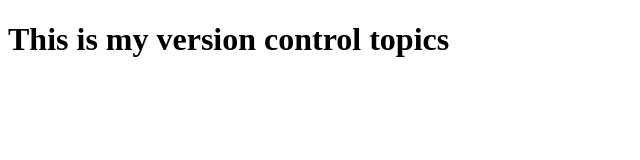
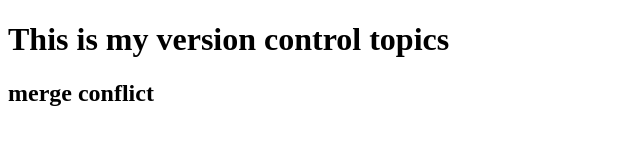
Before and after one commit to Vanithasen/testing, a plain HTML site: page index.html in a window 1280 px wide. Shown: the whole page, without its empty margins (0-640 px from the left). Drawn offline with Linux system fonts and the light colour scheme.

Commit message:
feat:mess

```diff
--- a/index.html
+++ b/index.html
@@ -7,5 +7,6 @@
 </head>
 <body>
     <h1>This is my version control topics</h1>
+    <h2>merge conflict</h2>
 </body>
 </html>
```
